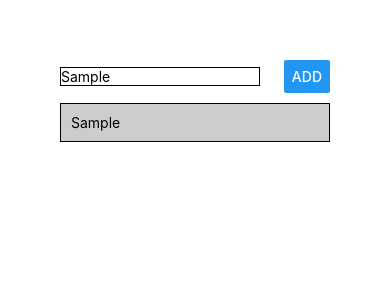
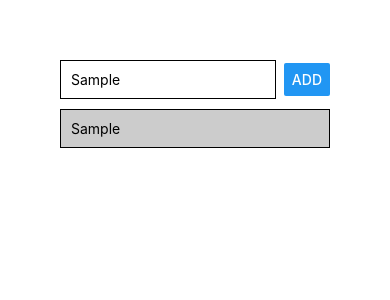
Before and after one commit to AlexDoss42/rn-complete-guide, a React Native app: screen / in a window 390 px wide. Both pictures are taken after typing "Sample" into the empty fields and a click on the button "ADD". Shown: the top 300 px of the page. Built offline with nearby package versions, Linux system fonts and the light colour scheme.

Commit message:
refactors to be more inline with Max's code

```diff
--- a/App.js
+++ b/App.js
@@ -1,33 +1,39 @@
 import React, { useState } from 'react';
-import { StyleSheet, Text, View, TextInput, Button, ScrollView, FlatList } from 'react-native';
+import { StyleSheet, View, FlatList } from 'react-native';
 
 import GoalItem from './Components/GoalItem'
 import GoalInput from './Components/GoalInput'
 
 export default function App() {
-  const [ enteredGoal, setEnteredGoal ] = useState('')
+
   const [ courseGoals, setCourseGoals ] = useState([])
 
-  const goalInputHandler = (enteredText) => {
-    setEnteredGoal(enteredText);
+  const addGoalHandler = goalTitle => {
+    setCourseGoals([...courseGoals, {id: Math.random().toString(), value: goalTitle}])
   };
 
-  const addGoalHandler = () => {
-    setCourseGoals([...courseGoals, {key: Math.random().toString(), value: enteredGoal}])
-  };
+  const removeGoalHandler = goalId => {
+    setCourseGoals(currentGoals => {
+      return currentGoals.filter((goal) => goal.id !== goalId)
+    });
+  }
 
   return (
     <View style={styles.screen}>
       <View>
         <GoalInput
-          goalInputHandler={goalInputHandler}
           addGoalHandler={addGoalHandler}
-          enteredGoal={enteredGoal}
         />
       </View>
-      <FlatList data={courseGoals}
+      <FlatList
+        KeyExtractor={(item, index) => item.id}
+        data={courseGoals}
         renderItem = {itemData => (
-          <GoalItem title={itemData.item.value}/>
+          <GoalItem
+            id={itemData.item.id}
+            onDelete={removeGoalHandler}
+            title={itemData.item.value}
+          />
         )}
       />
     </View>
--- a/Components/GoalInput.js
+++ b/Components/GoalInput.js
@@ -1,18 +1,24 @@
-import React from 'react';
+import React, { useState } from 'react';
 import {View, TextInput, Button, StyleSheet} from 'react-native'
 
 const GoalInput = props => {
+  const [ enteredGoal, setEnteredGoal ] = useState('')
+
+  const goalInputHandler = (enteredText) => {
+    setEnteredGoal(enteredText);
+  };
+
   return (
     <View style={styles.inputContainer}>
         <TextInput
           placeholder='Add goal here'
           style={styles.input}
-          onChangeText = {props.goalInputHandler}
-          value = {props.enteredGoal}
+          onChangeText = {goalInputHandler}
+          value = {enteredGoal}
         />
         <Button
           title='ADD'
-          onPress={props.addGoalHandler}
+          onPress={props.addGoalHandler.bind(this, enteredGoal)}
         />
       </View>
   )
@@ -27,8 +33,9 @@ const styles = StyleSheet.create({
     alignItems: 'center'
   },
   input: {
+    width: '80%',
     borderColor: 'black',
     borderWidth: 1,
-    width: 200
+    padding: 10
   }
 });
--- a/Components/GoalItem.js
+++ b/Components/GoalItem.js
@@ -1,11 +1,13 @@
 import React from 'react';
-import { View, Text, StyleSheet } from 'react-native'
+import { View, Text, StyleSheet, TouchableOpacity } from 'react-native'
 
 const GoalItem = props => {
   return (
-  <View style={styles.listItem}>
-    <Text>{props.title}</Text>
-  </View>
+  <TouchableOpacity activeOpacity={0.6} onPress={props.onDelete.bind(this, props.id)}>
+    <View style={styles.listItem}>
+      <Text>{props.title}</Text>
+    </View>
+  </TouchableOpacity>
   )
 }
 
```
